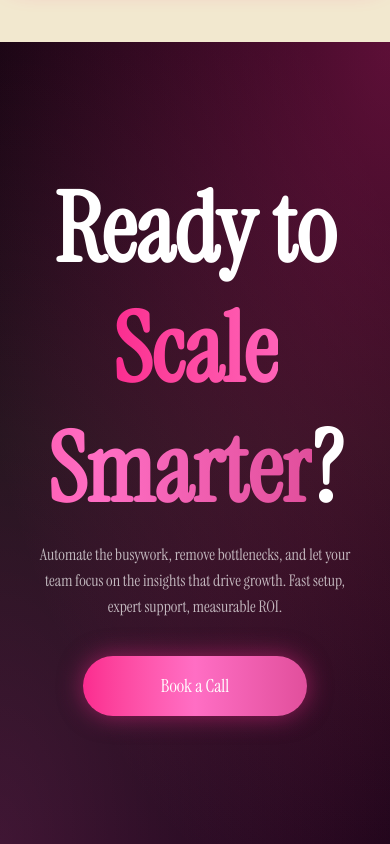
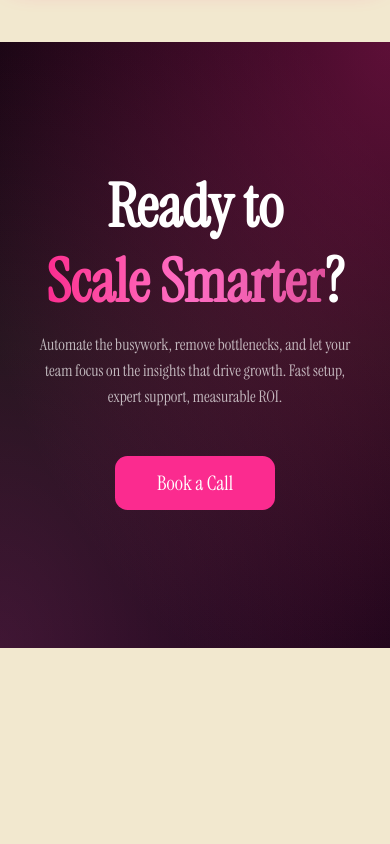
Before and after one commit to FahadBinQaiser/Parallax, a React (Vite) app: page / in a window 390 px wide. Shown: the part 8394-9238 px from the top of the page. After the commit the page ends 9042 px from the top, so only its background shows below. Built offline with nearby package versions, Linux system fonts and the light colour scheme.

Commit message:
Imported the original button

```diff
--- a/src/components/CtaSection/CtaSection.jsx
+++ b/src/components/CtaSection/CtaSection.jsx
@@ -1,12 +1,12 @@
 import React from "react";
-
+import StyledWrapper from "../UI_Components/StyledWrapper";
 export default function CtaSection() {
   return (
     <section className="relative h-full flex flex-col md:flex-row items-center justify-center text-center py-16 bg-gradient-to-b from-[#080008] via-[#0a0a0a] to-[#100010]">
       <div className="absolute inset-0 bg-[radial-gradient(ellipse_at_top_right,rgba(251,43,143,0.35)_0%,transparent_80%),radial-gradient(ellipse_at_bottom_left,rgba(255,110,196,0.2)_0%,transparent_90%)] pointer-events-none"></div>
 
       <div className="relative z-10 px-8 sm:px-16 md:px-16 py-16 md:py-0 text-white space-y-3">
-        <h2 className="text-8xl font-bold leading-tight">
+        <h2 className="text-6xl text-balance md:text-8xl font-bold leading-tight">
           Ready to{" "}
           <span className="text-transparent bg-clip-text bg-gradient-to-r from-[#fb2b8f] via-[#ff6ec4] to-[#e14f9c]">
             Scale Smarter
@@ -21,9 +21,7 @@ export default function CtaSection() {
         </p>
 
         <div className="pt-6">
-          <button className="w-56 sm:w-64 py-4 text-lg rounded-full text-white bg-gradient-to-r from-[#fb2b8f] via-[#ff6ec4] to-[#e14f9c] shadow-[0_0_24px_rgba(251,43,143,0.5)] transition-all cursor-pointer duration-300 hover:scale-105 hover:shadow-[0_0_32px_rgba(251,43,143,0.7)]">
-            Book a Call
-          </button>
+          <StyledWrapper>Book a Call</StyledWrapper>
         </div>
       </div>
     </section>
```
